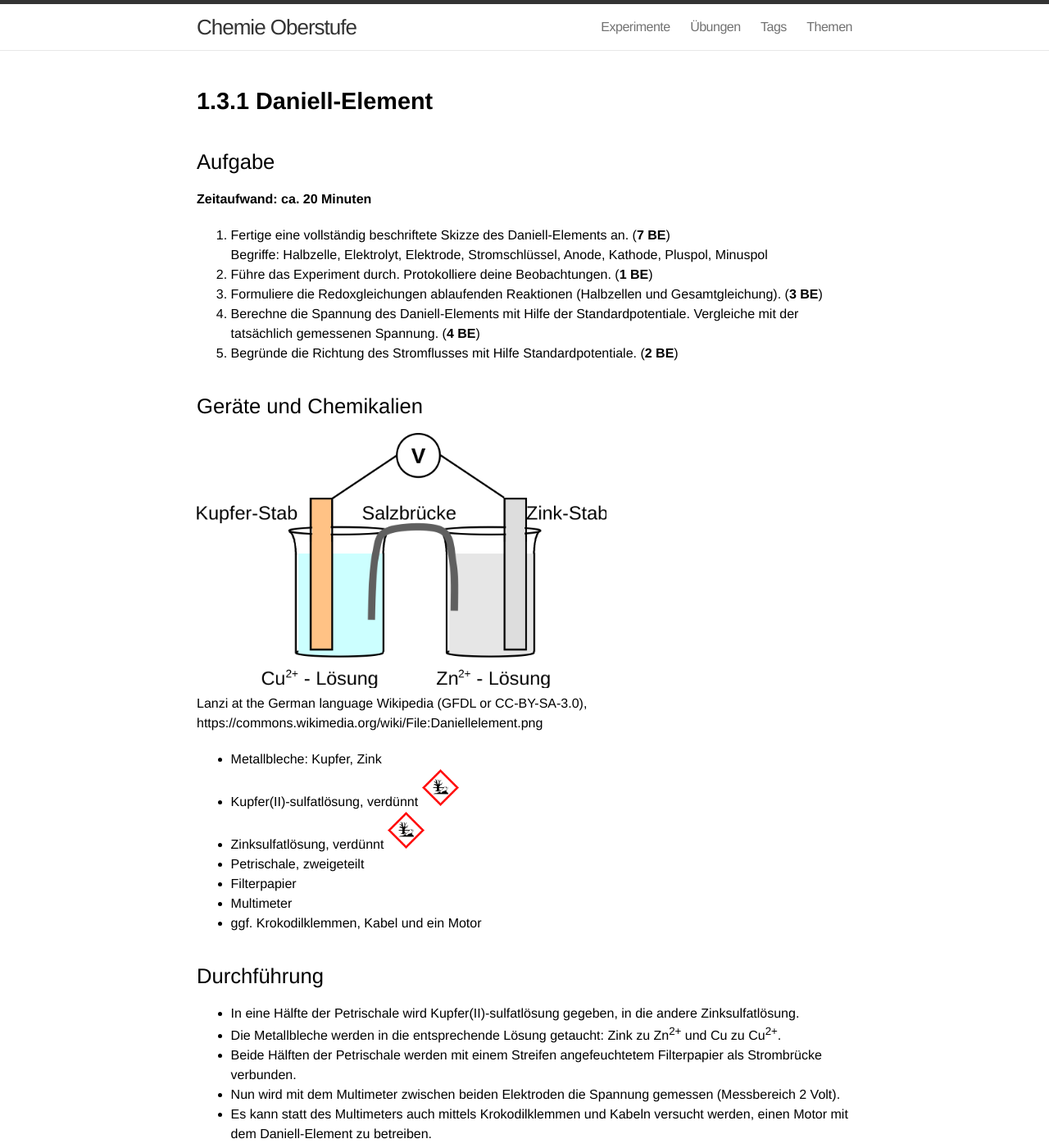
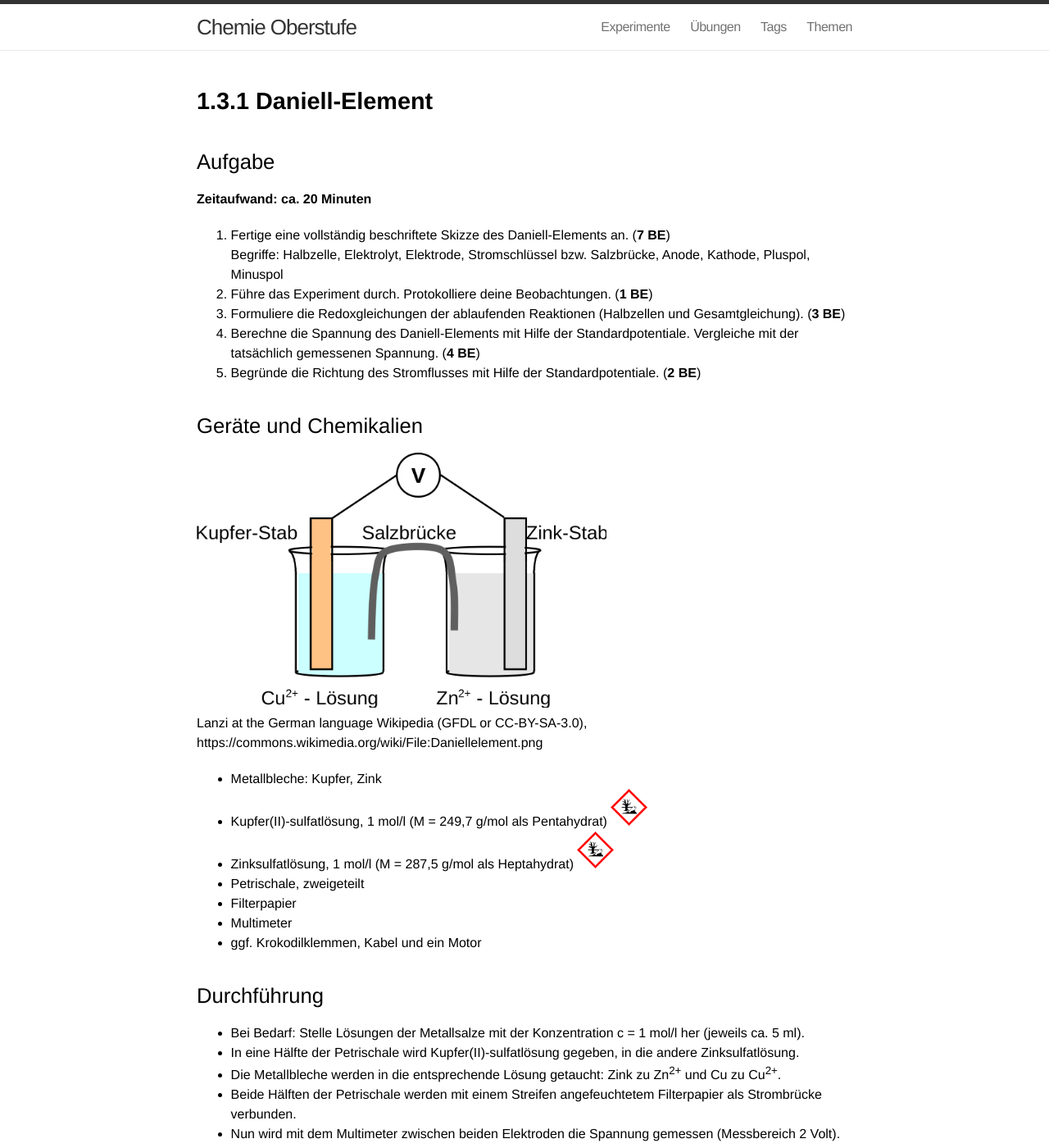
Before and after one commit to chemie-oberstufe/chemie-oberstufe.github.io, a Jekyll site: the page built from experimente/daniell_element.md, in a window 1280 px wide and 1400 px high. Shown: the whole window at 82% size. Built offline with Jekyll 4.4.1, drawn with Linux system fonts in a browser that asks for light colours; emoji names are drawn with the system emoji font.

Commit message:
fix typos, add concentration

```diff
--- a/experimente/daniell_element.md
+++ b/experimente/daniell_element.md
@@ -10,23 +10,23 @@ tags: [experiment, galvanische-elemente]
 **Zeitaufwand: ca. 20 Minuten**
 
 1. Fertige eine vollständig beschriftete Skizze des Daniell-Elements an. (**7 BE**)
-   Begriffe: Halbzelle, Elektrolyt, Elektrode, Stromschlüssel, Anode, Kathode, Pluspol, Minuspol
+   Begriffe: Halbzelle, Elektrolyt, Elektrode, Stromschlüssel bzw. Salzbrücke, Anode, Kathode, Pluspol, Minuspol
 
 2. Führe das Experiment durch. Protokolliere deine Beobachtungen. (**1 BE**)
 
-3. Formuliere die Redoxgleichungen ablaufenden Reaktionen (Halbzellen und Gesamtgleichung). (**3 BE**)
+3. Formuliere die Redoxgleichungen der ablaufenden Reaktionen (Halbzellen und Gesamtgleichung). (**3 BE**)
 
 4. Berechne die Spannung des Daniell-Elements mit Hilfe der Standardpotentiale. Vergleiche mit der tatsächlich gemessenen Spannung. (**4 BE**)
 
-5. Begründe die Richtung des Stromflusses mit Hilfe Standardpotentiale. (**2 BE**)
+5. Begründe die Richtung des Stromflusses mit Hilfe der Standardpotentiale. (**2 BE**)
 
 ## Geräte und Chemikalien
 
 {% include figure name="daniell_element.png" alt="Versuchsaufbau des Daniell-Elements" caption="Lanzi at the German language Wikipedia (GFDL or CC-BY-SA-3.0), https://commons.wikimedia.org/wiki/File:Daniellelement.png" width="500px" %}
 
 - Metallbleche: Kupfer, Zink
-- Kupfer(II)-sulfatlösung, verdünnt {% include ghs name="umweltgefährdend" %}
-- Zinksulfatlösung, verdünnt {% include ghs name="umweltgefährdend" %}
+- Kupfer(II)-sulfatlösung, 1 mol/l (M =  249,7 g/mol als Pentahydrat) {% include ghs name="umweltgefährdend" %}
+- Zinksulfatlösung, 1 mol/l (M = 287,5 g/mol als Heptahydrat) {% include ghs name="umweltgefährdend" %}
 - Petrischale, zweigeteilt
 - Filterpapier
 - Multimeter
@@ -35,7 +35,7 @@ tags: [experiment, galvanische-elemente]
 ## Durchführung
 
 
-
+- Bei Bedarf: Stelle Lösungen der Metallsalze mit der Konzentration c = 1 mol/l her (jeweils ca. 5 ml).
 - In eine Hälfte der Petrischale wird Kupfer(II)-sulfatlösung gegeben, in die andere Zinksulfatlösung.
 - Die Metallbleche werden in die entsprechende Lösung getaucht: Zink zu Zn<sup>2+</sup> und Cu zu Cu<sup>2+</sup>.
 - Beide Hälften der Petrischale werden mit einem Streifen angefeuchtetem Filterpapier als Strombrücke verbunden.
```
